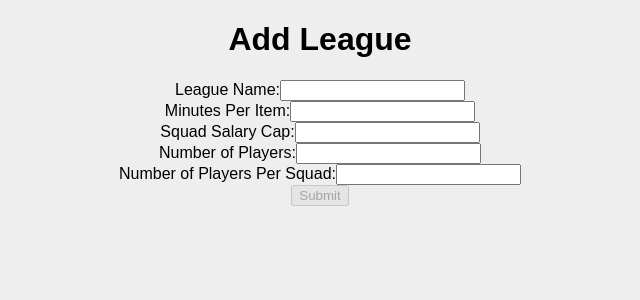
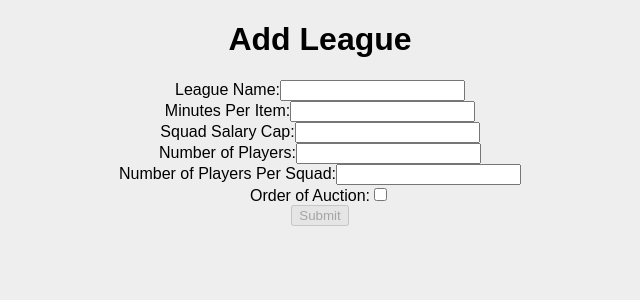
Before and after one commit to rhrussell/calcutta, a React (Create React App) app: page / in a window 1280 px wide. Shown: the top 300 px of the page, without its empty margins (320-960 px from the left). Built offline with nearby package versions, Linux system fonts and the light colour scheme.

Commit message:
Added Order of Auction Visible Option to League Form

```diff
--- a/src/league-form/league-form.tsx
+++ b/src/league-form/league-form.tsx
@@ -7,6 +7,7 @@ interface FormData {
   squadSalaryCap: string;
   numPlayers: string;
   numPlayersPerSquad: string;
+  orderOfAuction: boolean;
 }
 
 interface LeagueFormProps {
@@ -20,6 +21,7 @@ const LeagueForm: React.FC<LeagueFormProps> = ({ onSubmit }) => {
     squadSalaryCap: '',
     numPlayers: '',
     numPlayersPerSquad: '',
+    orderOfAuction: false,
   });
 
   const { setNumPlayers, setNumPlayersPerSquad } = useNumberOfPlayers();
@@ -95,6 +97,16 @@ const LeagueForm: React.FC<LeagueFormProps> = ({ onSubmit }) => {
         />
       </label>
       <br></br>
+      <label>
+        Order of Auction:
+        <input
+          type="checkbox"
+          name="orderOfAuction"
+          checked={formData.orderOfAuction}
+          onChange={handleChange}
+        />
+      </label>
+      <br></br>
       <button type="submit" disabled={isAnyInputEmpty}>Submit</button>
     </form>
   );
```
